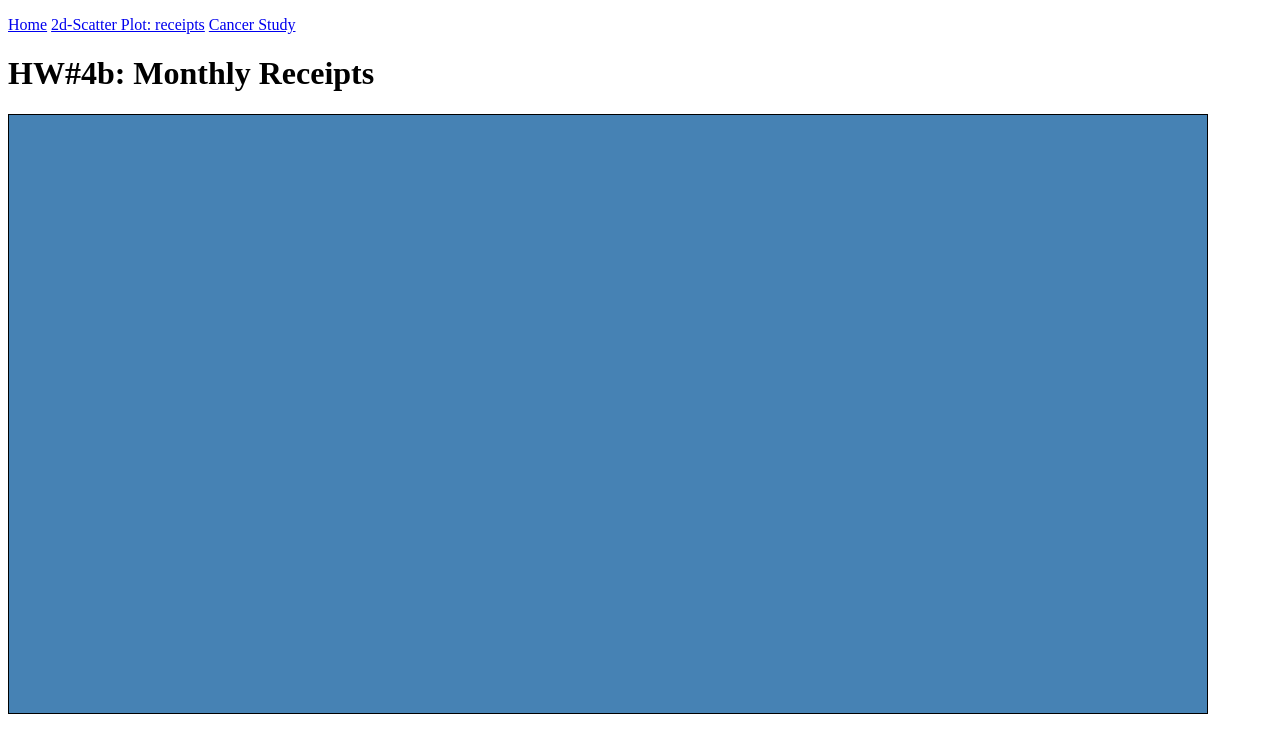
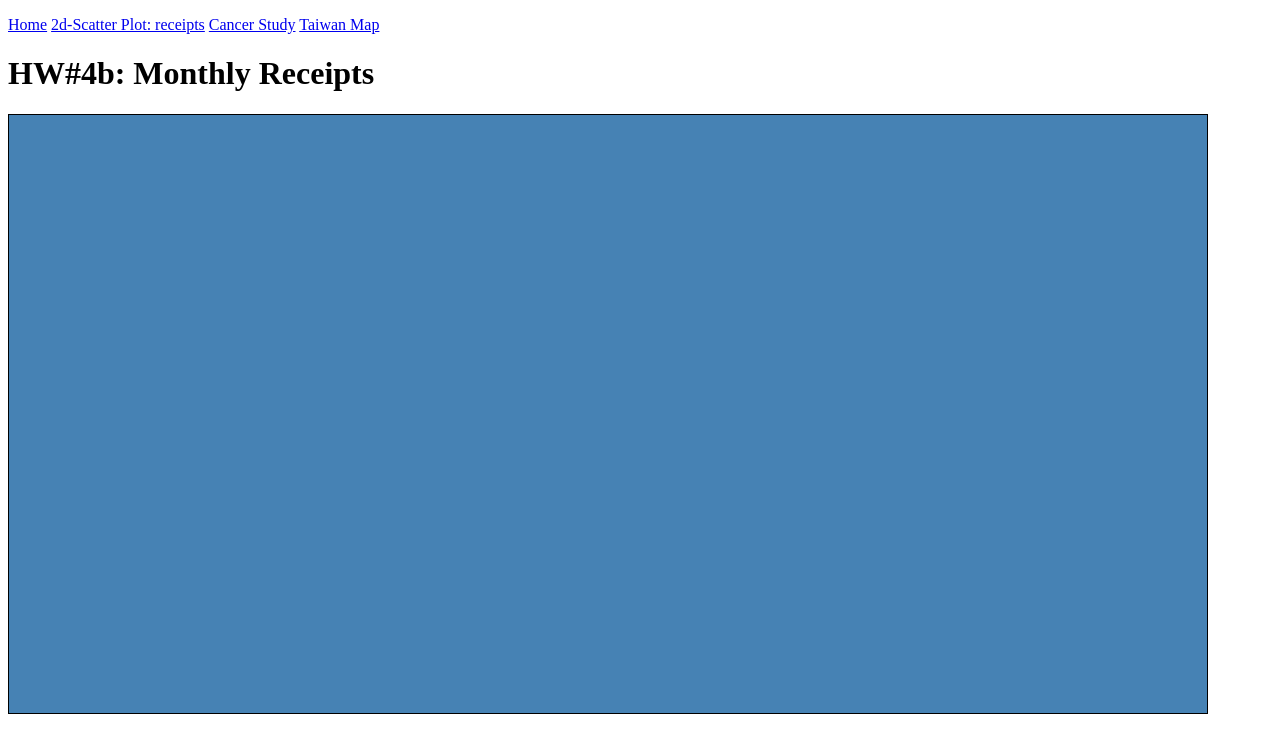
Before and after one commit to kchen6039/ex04, a plain HTML site: page 2dSP1.html in a window 1280 px wide. Drawn offline with nearby package versions, Linux system fonts and the light colour scheme; no server answers.

Commit message:
Update 2dSP1.html

```diff
--- a/2dSP1.html
+++ b/2dSP1.html
@@ -31,6 +31,7 @@
 		<a href="index.html">Home</a>
 		<a href="2dSP1.html">2d-Scatter Plot: receipts</a>
 		<a href="cancer1.html">Cancer Study</a>
+	        <a href="taiwan.html">Taiwan Map</a>
     </p>
 	<h1>HW#4b: Monthly Receipts</h1>
     <div id="tooltip" class="hidden"></div>
```
